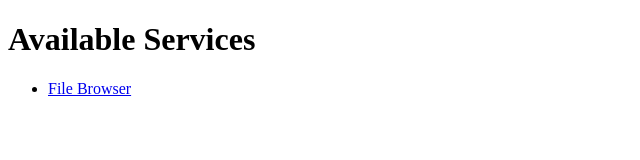
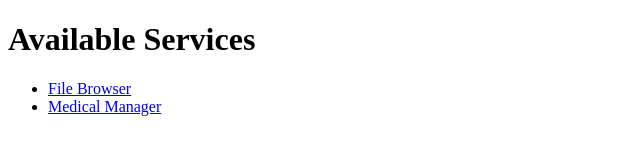
Before and after one commit to nordine-abde/nordine-home-server, a plain HTML site: page config/caddy/index.html in a window 1280 px wide. Shown: the whole page, without its empty margins (0-640 px from the left). Drawn offline with Linux system fonts and the light colour scheme.

Commit message:
medical-manager configuration

```diff
--- a/config/caddy/index.html
+++ b/config/caddy/index.html
@@ -10,6 +10,7 @@
       <h1>Available Services</h1>
       <ul>
         <li><a href="/filebrowser">File Browser</a></li>
+        <li><a href="/medical-manager">Medical Manager</a></li>
       </ul>
     </main>
   </body>
```
Also changed, not shown: 5 other files.
